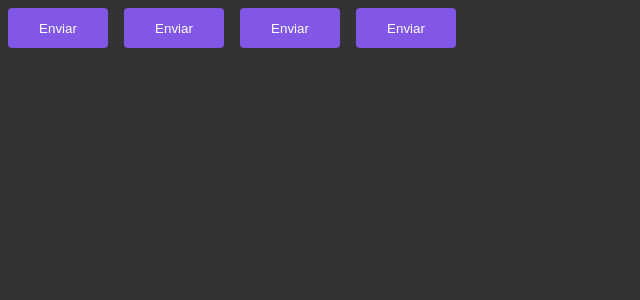
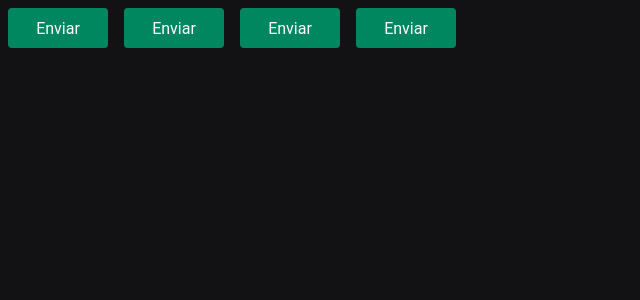
Before and after one commit to EduardoRGS/ignite-time, a React (Vite) app in the folder ignite-time/: page / in a window 1280 px wide. Shown: the top 300 px of the page, without its empty margins (0-640 px from the left). Built offline with nearby package versions, Linux system fonts and the light colour scheme.

Commit message:
Adicionando cores e fontes globais que vào ser utilizadas no projeto

```diff
--- a/ignite-time/index.html
+++ b/ignite-time/index.html
@@ -2,7 +2,14 @@
 <html lang="en">
   <head>
     <meta charset="UTF-8" />
+
+    <link rel="preconnect" href="https://fonts.googleapis.com"/>
+    <link rel="preconnect" href="https://fonts.gstatic.com" crossorigin/>
+
     <meta name="viewport" content="width=device-width, initial-scale=1.0" />
+
+    <link href="https://fonts.googleapis.com/css2?family=Roboto+Mono:wght@700&display=swap" rel="stylesheet" />
+
     <title>Ignite Timer</title>
   </head>
   <body>
--- a/ignite-time/src/components/Button.styles.ts
+++ b/ignite-time/src/components/Button.styles.ts
@@ -20,7 +20,7 @@
     border: 0;
     margin: 8px;
 
-    background-color: ${props => props.theme.primary};
+    background-color: ${props => props.theme['green-500']};
     color: ${props => props.theme.white}
     /*
     ${props => {
--- a/ignite-time/src/styles/global.ts
+++ b/ignite-time/src/styles/global.ts
@@ -7,8 +7,19 @@
         box-sizing: border-box;
     }
 
+    :focus {
+        outline: 0;
+        box-shadow: 0 0 0 2px ${props => props.theme['green-500']}
+    }
+
     body {
-        background: #333;
-        color: #fff;
+        background: ${props => props.theme['gray-900']};
+        color: ${props => props.theme['gray-300']};
+    }
+
+    border-style, input-security, textarea, button {
+        font-family: 'Roboto', sans-serif;
+        font-weight: 400;
+        font-size: 1rem;
     }
 `
--- a/ignite-time/src/styles/themes/default.ts
+++ b/ignite-time/src/styles/themes/default.ts
@@ -1,5 +1,21 @@
 export const defaultTheme = {
     white: '#FFF',
-    primary: '#8257e6',
-    secondary: 'orange'
+
+    'gray-100': '#E1E1E6',
+    'gray-300': '#C4C4CC',
+    'gray-400': '#8D8D99',
+    'gray-500': '#7C7C8A',
+    'gray-600': '#323238',
+    'gray-700': '#29292E',
+    'gray-800': '#202024',
+    'gray-900': '#121214',
+
+    'green-300': '#00B37E',
+    'green-500': '#00875F',
+    'green-700': '#015F43',
+
+    'red-500': '#AB222E',
+    'red-700': '#7A1921',
+
+    'yellow-500': '#FBA94C',
 }
```
